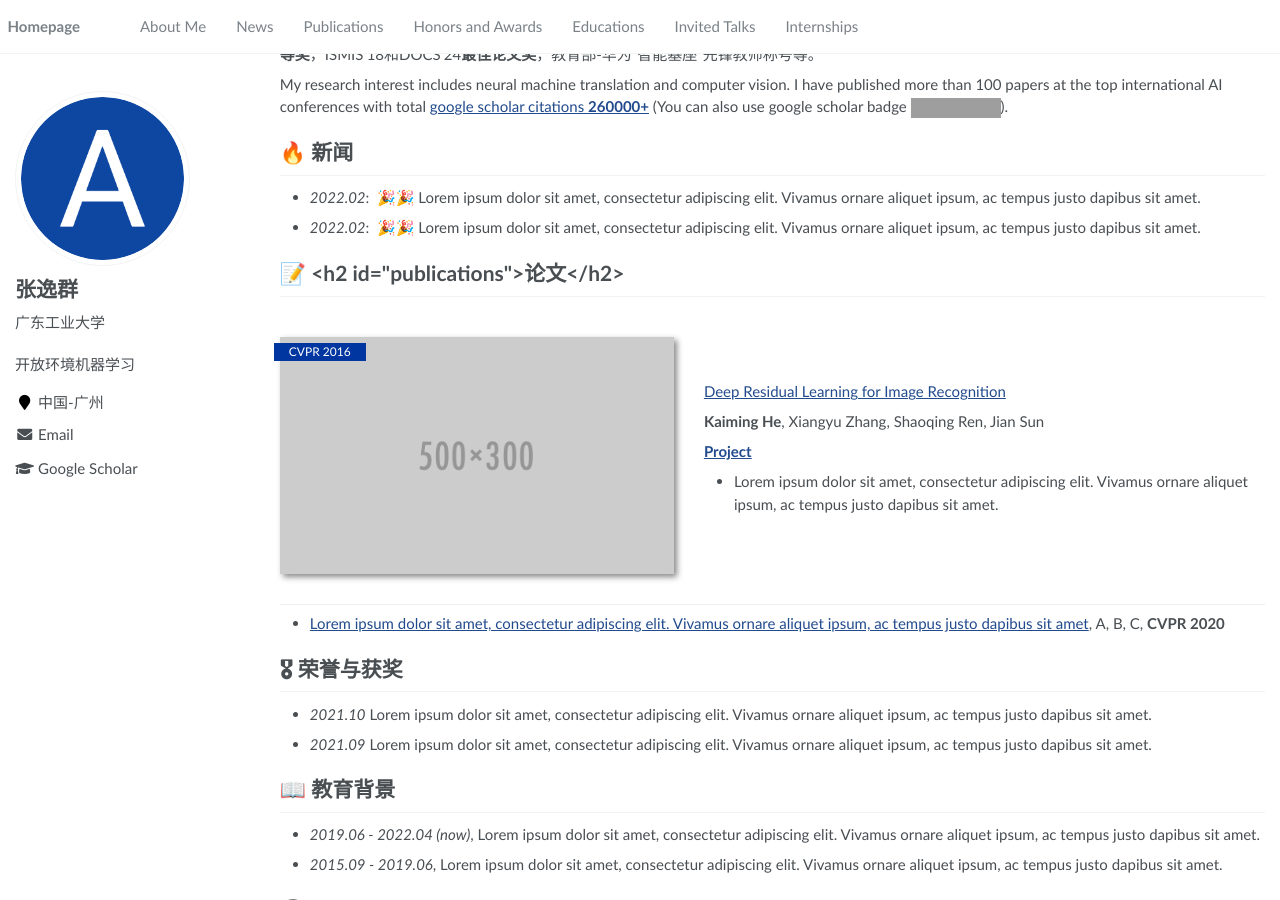
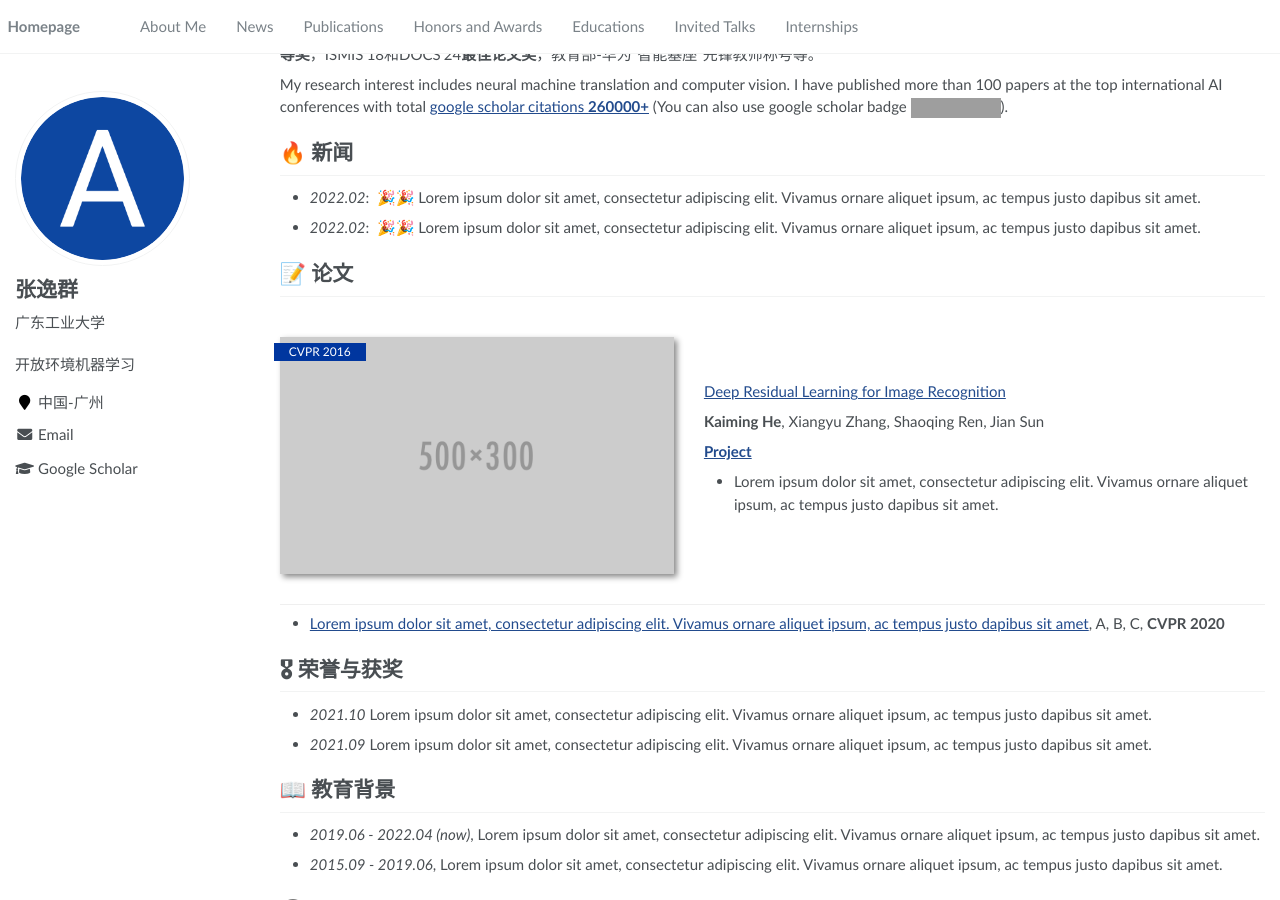
Before and after one commit to yqzhang-Zz/zh, a Jekyll site: the page built from _pages/about.md, in a window 1280 px wide and 900 px high, scrolled down 387 px. Built offline with Jekyll 4.4.1, drawn with Linux system fonts in a browser that asks for light colours; grey boxes are pictures that could not be loaded.

Commit message:
Update about.md

```diff
--- a/_pages/about.md
+++ b/_pages/about.md
@@ -34,7 +34,7 @@ My research interest includes neural machine translation and computer vision. I
 - *2022.02*: &nbsp;🎉🎉 Lorem ipsum dolor sit amet, consectetur adipiscing elit. Vivamus ornare aliquet ipsum, ac tempus justo dapibus sit amet.
 - *2022.02*: &nbsp;🎉🎉 Lorem ipsum dolor sit amet, consectetur adipiscing elit. Vivamus ornare aliquet ipsum, ac tempus justo dapibus sit amet.
 
-# 📝 <h2 id="publications">论文</h2>
+# 📝 论文
 
 <div class='paper-box'><div class='paper-box-image'><div><div class="badge">CVPR 2016</div><img src='images/500x300.png' alt="sym" width="100%"></div></div>
 <div class='paper-box-text' markdown="1">
```
